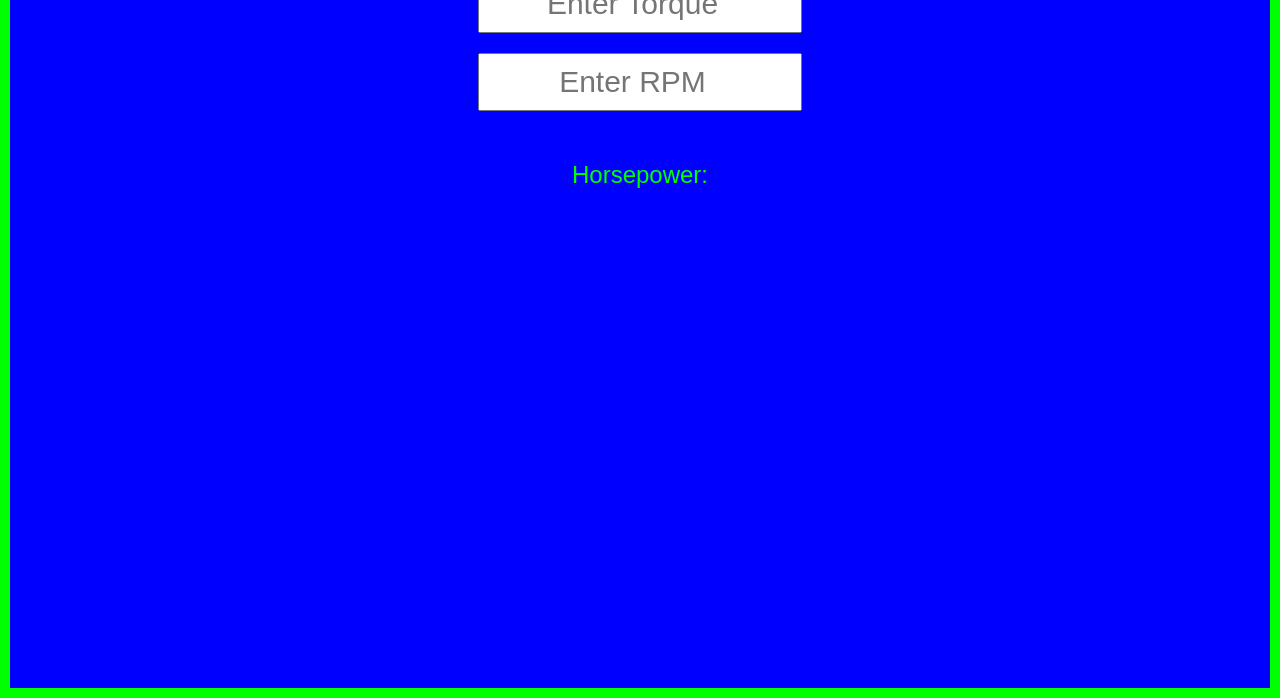
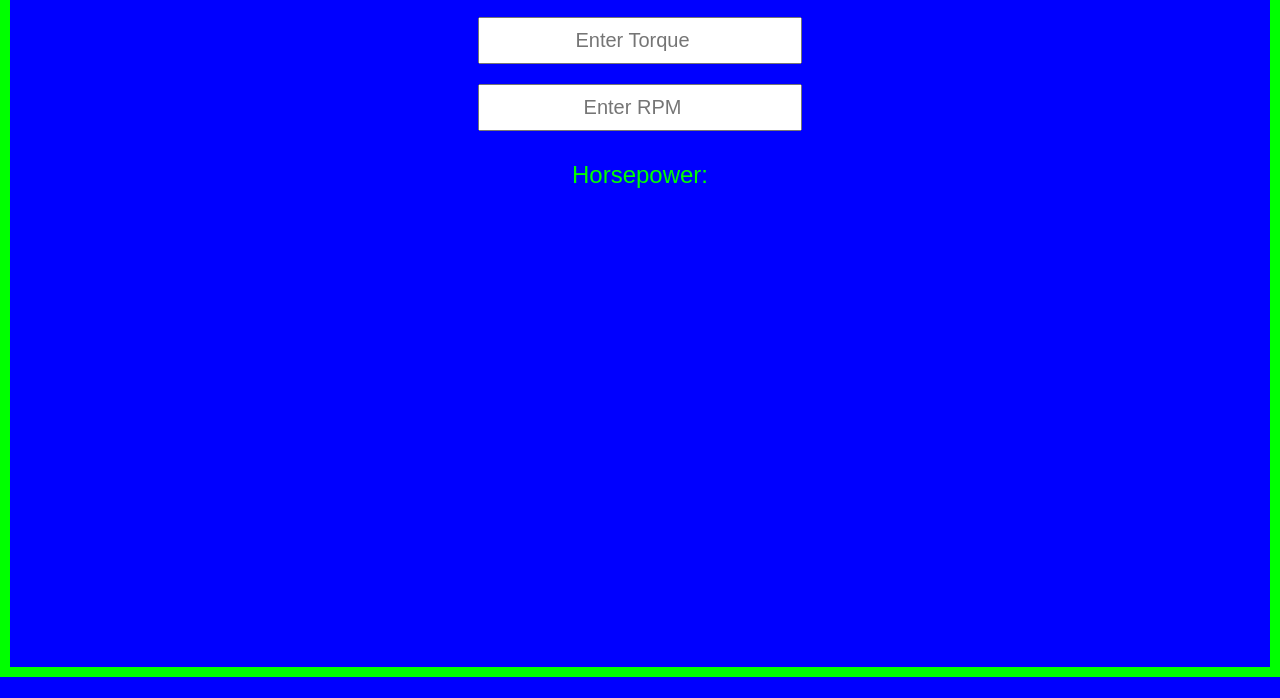
Before and after one commit to fclmail/Horsepowercalculator, a plain HTML site: page index.html in a window 1280 px wide. Shown: the part 123-821 px from the top of the page. After the commit the page ends 800 px from the top, so only its background shows below. Drawn offline with Linux system fonts and the light colour scheme.

Commit message:
Update index.html

```diff
--- a/index.html
+++ b/index.html
@@ -1,6 +1,5 @@
-
-
-<!DOCTYPE html><html lang="en">
+<!DOCTYPE html>
+<html lang="en">
 <head>
     <meta charset="UTF-8">
     <meta name="viewport" content="width=device-width, initial-scale=1.0">
@@ -11,7 +10,7 @@
             color: #0f0;
             text-align: center;
             margin: 0;
-            padding: 0;
+            padding-top: 50px; /* Moves all content down without affecting the border */
             font-family: Arial, sans-serif;
             position: relative;
         }
@@ -27,15 +26,16 @@
         }
         h1 {
             color: #0f0;
+            text-align: center;
         }
         .container {
             display: flex;
             flex-direction: column;
             align-items: center;
-            margin-top: 30px;
+            margin-top: 0px;
         }
         .input-field {
-            font-size: 30px;
+            font-size: 20px;
             margin: 10px;
             padding: 10px;
             width: 80%;
@@ -44,7 +44,7 @@
         }
         .result {
             font-size: 24px;
-            margin-top: 40px;
+            margin-top: 20px;
             color: #0f0;
         }
     </style>
```
